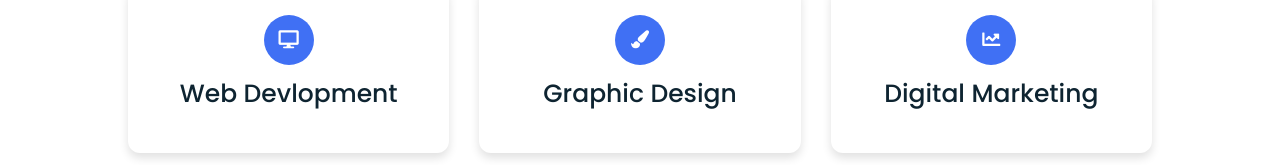
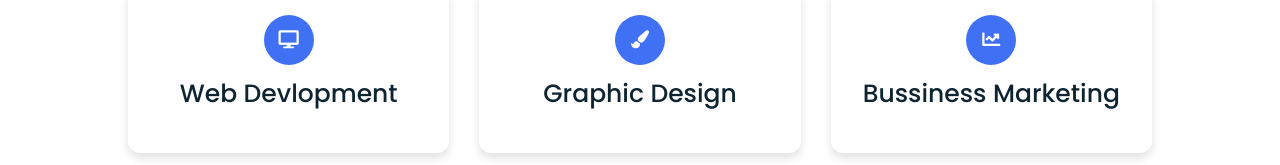
Before and after one commit to NAVITH123/Navith-portfolio, a plain HTML site: page index.html in a window 1280 px wide. Shown: the part 2848-3013 px from the top of the page. Drawn offline with Linux system fonts and the light colour scheme.

Commit message:
Update index.html

```diff
--- a/index.html
+++ b/index.html
@@ -167,7 +167,7 @@ Mohamed Navith
             <div class="icon">
               <i class="fas fa-chart-line"></i>
             </div>
-            <div class="topic">Digital Marketing</div>
+            <div class="topic">Bussiness Marketing</div>
             <p></p>
           </div>
           <div class="box">
```
